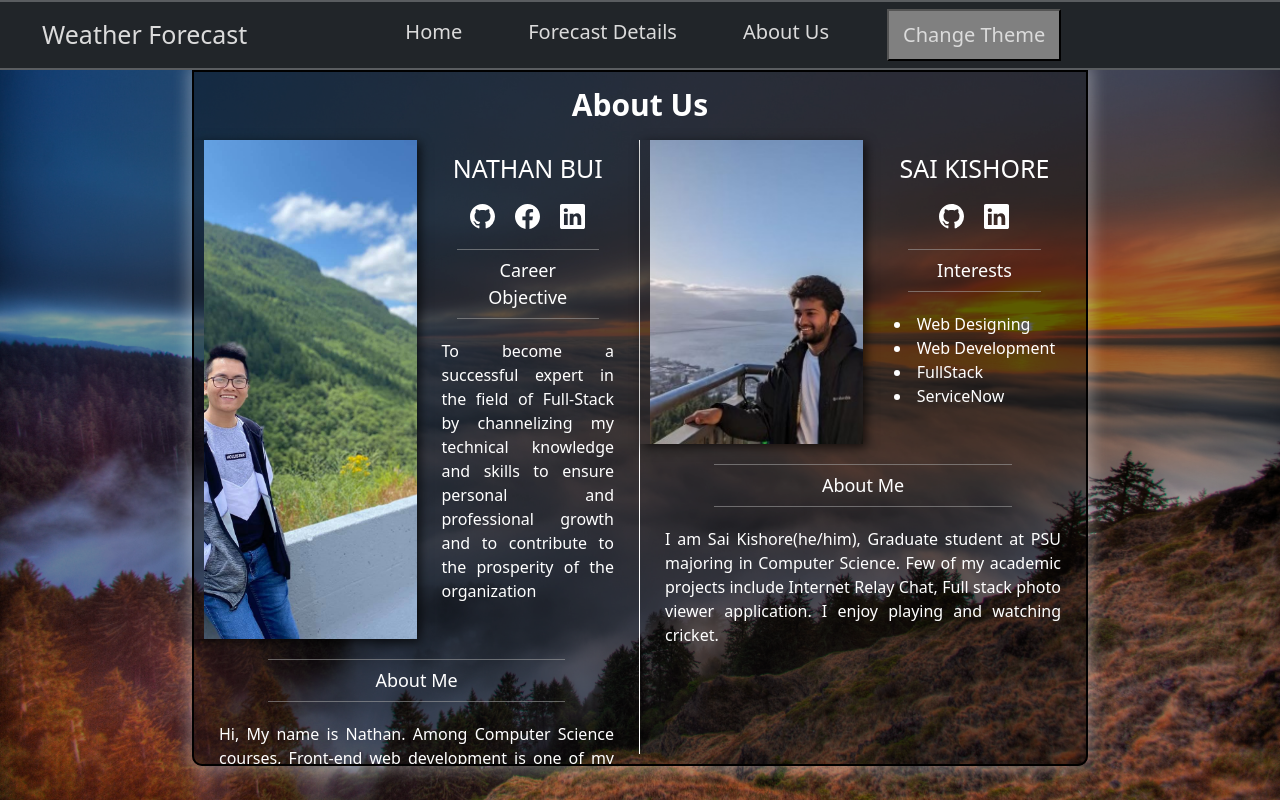
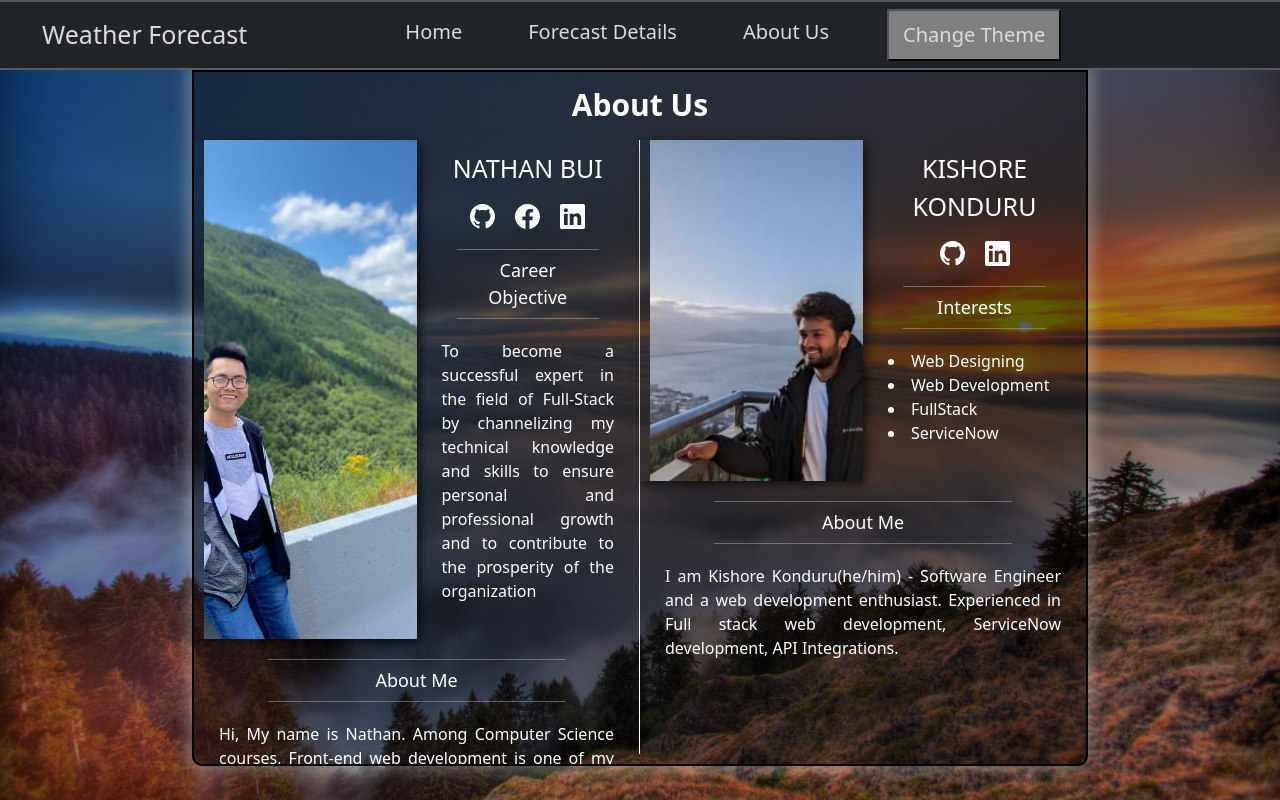
Before and after one commit to huutribui/CS430-530P-project, a React (Create React App) app: page /CS430-530P-project/aboutUs in a window 1280 px wide. Built offline with nearby package versions, Linux system fonts and the light colour scheme.

Commit message:
Update AboutUs.jsx
Updated the About me information.

```diff
--- a/src/pages/AboutUs.jsx
+++ b/src/pages/AboutUs.jsx
@@ -10,7 +10,7 @@ const NATHAN_GITHUB_URL = 'https://github.com/NathanBuiPDX';
 
 
 const KISHORE_LINKEDIN_URL =
-	'https://www.linkedin.com/in/sai-kishore-raju-k-771110262/';
+	'https://www.linkedin.com/in/kishore-k-771110262/';
 const KISHORE_GITHUB_URL = 'https://github.com/KSKRLIFE';
 
 const AboutUs = () => {
@@ -126,7 +126,7 @@ const AboutUs = () => {
 							alt="Kishore Photo"
 						/>
 						<div className="generalInformation">
-							<div className="name">SAI KISHORE</div>
+							<div className="name">KISHORE KONDURU</div>
 							<div className="aboutUsIcons">
 								<a
 									className="aboutMeLink"
@@ -178,9 +178,8 @@ const AboutUs = () => {
 					<div className="aboutMeText">
 						<p className="aboutUsSubHeader">About Me</p>
 						<div className="aboutMeData">
-                        I am Sai Kishore(he/him), Graduate student at PSU majoring in Computer Science.
-                        Few of my academic projects include Internet Relay Chat, Full stack photo viewer application.
-                        I enjoy playing and watching cricket.
+                        I am Kishore Konduru(he/him) - Software Engineer and a web development enthusiast.
+                        Experienced in Full stack web development, ServiceNow development, API Integrations.
 						</div>
 					</div>
 				</div>
```
